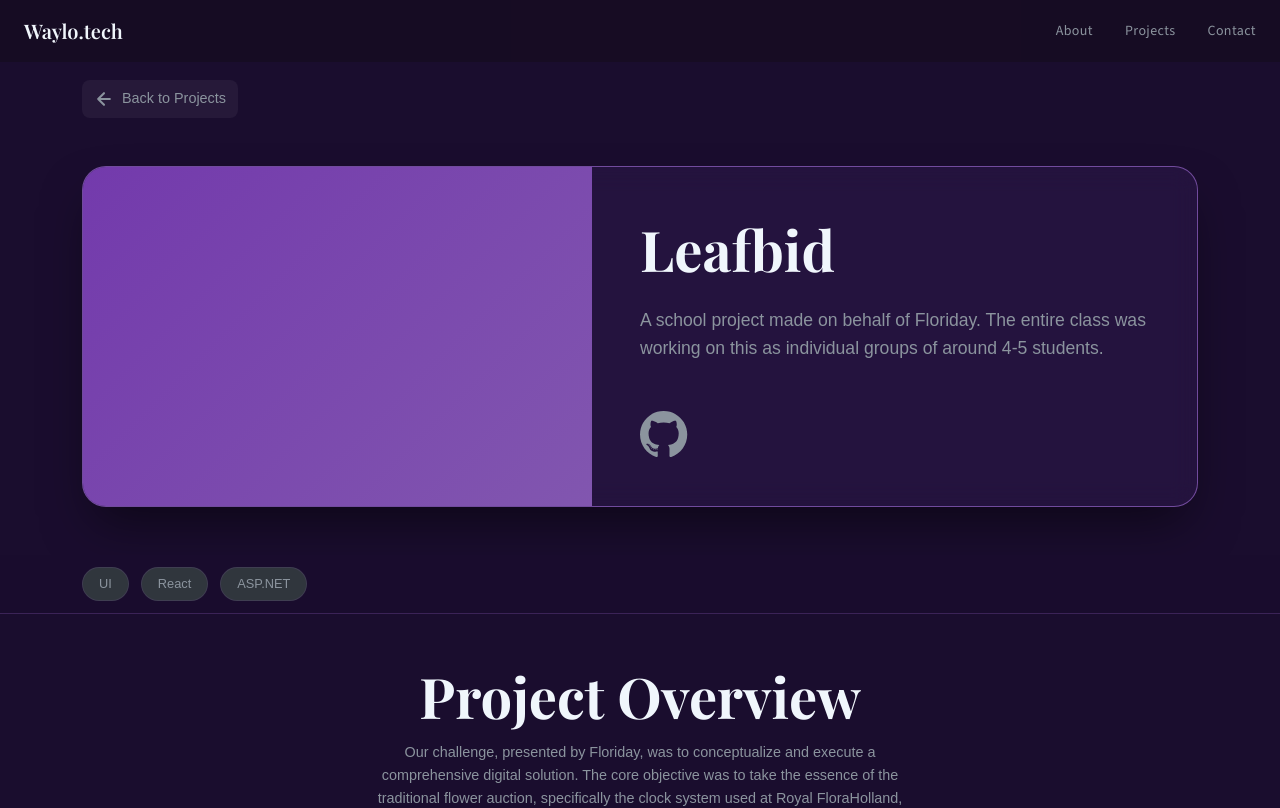
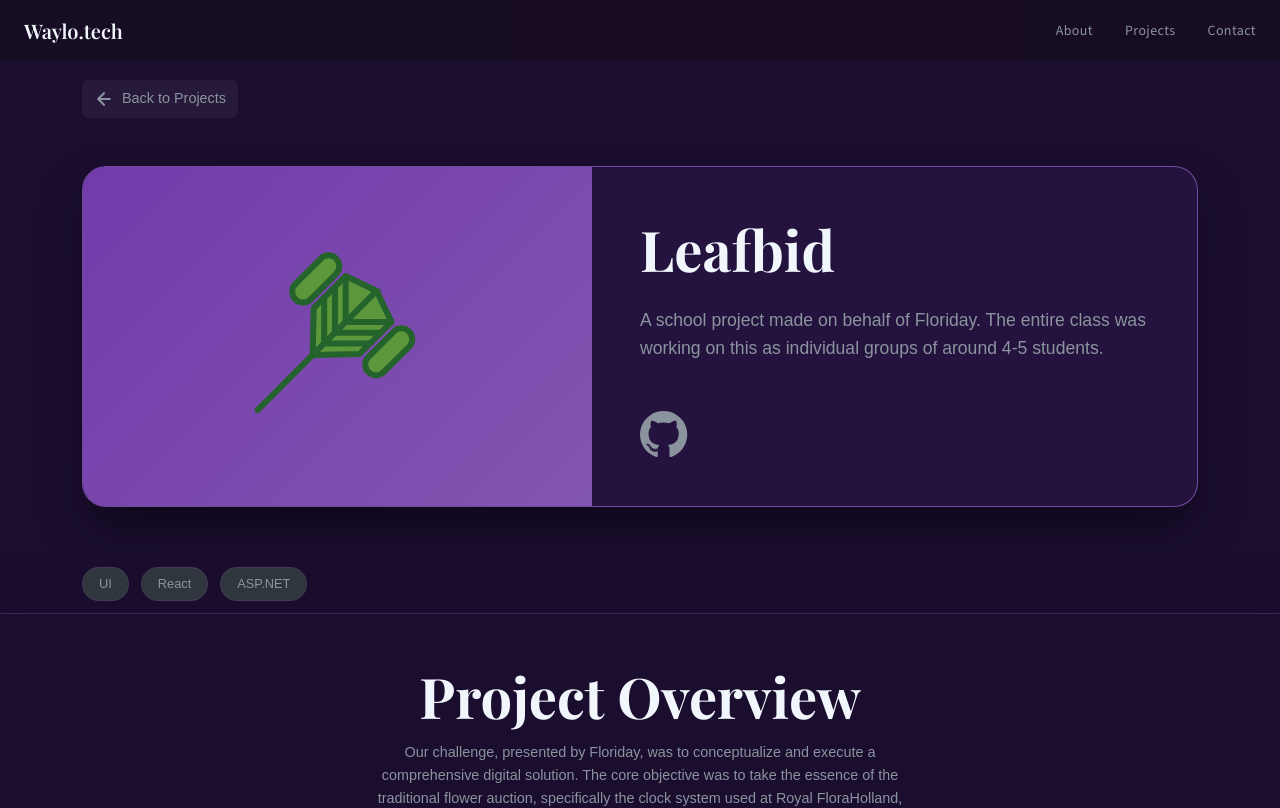
Before and after one commit to Waylo2016/WayloTech, a Next.js app: page /projects/leafbid in a window 1280 px wide. Shown: the top 808 px of the page. Built offline with nearby package versions, Linux system fonts and the light colour scheme; a web font is replaced by a local one.

Commit message:
final setup is done of the website, only new components are required

```diff
--- a/src/components/ProjectHeader/ProjectHeader.tsx
+++ b/src/components/ProjectHeader/ProjectHeader.tsx
@@ -51,14 +51,20 @@
                     </div>
                     <div className={s.imageSection}>
                         <div className={s.imageBg}>
+                            {demoLink && (
                                     <a href={demoLink} target="_blank" rel="noopener noreferrer">
                                         <img
                                             src={imagePath}
                                             alt={title}
                                             className={s.image}
-                                    style={{ transform: `translateX(${imageShiftX ?? '0rem'}) translateY(${imageShiftY ?? '0rem'})` }}
+                                            style={{
+                                                transform: `translateX(${imageShiftX ?? '0rem'}) translateY(${imageShiftY ?? '0rem'})`,
+                                                width: '100%', // Ensure image respects boundaries
+                                                height: 'auto',
+                                            }}
                                         />
                                     </a>
+                                )}
                         </div>
                     </div>
                 </div>
--- a/src/data/projects.ts
+++ b/src/data/projects.ts
@@ -21,8 +21,8 @@
         link: '/projects/leafbid',
         tags: ['UI', 'React', 'ASP.NET'],
         imagePosition: 'left',
-        imageShiftX: '-1rem',
-        imageShiftY: '0.5rem',
+        imageShiftX: '0.25rem',
+        imageShiftY: '0.75rem',
         sourceLink: "https://github.com/MishaOpstal/LeafBid",
         demoLink: "https://leafbid.onthelink.nl"
     },
```
Lines whose indentation alone changed are shown as unchanged.
